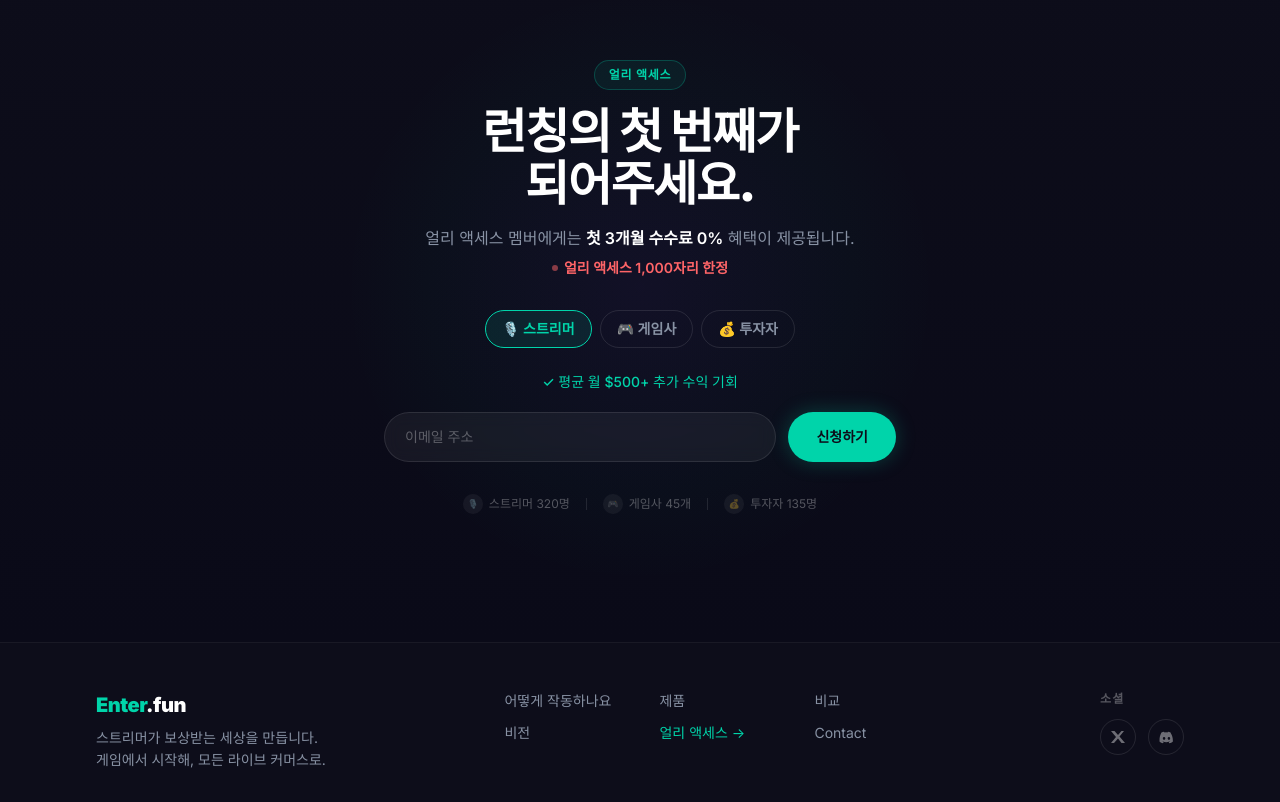
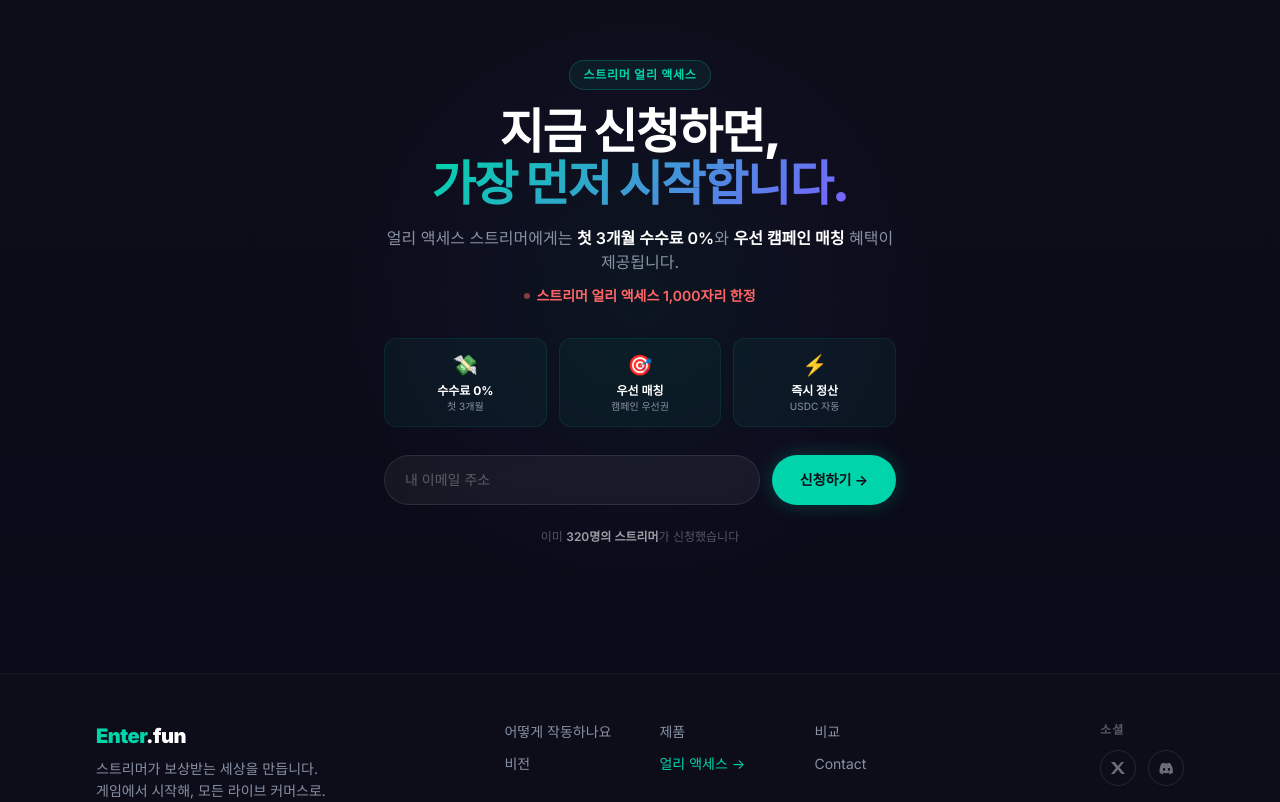
Before and after one commit to seojoonkim/enter-fun, a Next.js app: page / in a window 1280 px wide. Shown: the part 7345-8147 px from the top of the page. Built offline with nearby package versions, Linux system fonts and the light colour scheme; no server answers; a web font is replaced by a local one.

Commit message:
feat: waitlist — streamer only, remove game/investor options, add perks grid

```diff
--- a/src/components/WaitlistSection.tsx
+++ b/src/components/WaitlistSection.tsx
@@ -1,20 +1,12 @@
 "use client";
 
-import { AnimatePresence, motion, useInView } from "framer-motion";
+import { motion, useInView } from "framer-motion";
 import { type FormEvent } from "react";
+import { AnimatePresence } from "framer-motion";
 import { useRef, useState } from "react";
 import { isSupabaseReady, supabase } from "@/lib/supabase";
 
-type Role = "streamer" | "game" | "investor";
-
-const roles: Array<{ value: Role; label: string; desc: string }> = [
-  { value: "streamer", label: "🎙️ 스트리머", desc: "평균 월 $500+ 추가 수익 기회" },
-  { value: "game", label: "🎮 게임사", desc: "ROI 25x, 성과 기반 과금" },
-  { value: "investor", label: "💰 투자자", desc: "$18B 시장, 퍼스트 무버" },
-];
-
 export default function WaitlistSection() {
-  const [role, setRole] = useState<Role>("streamer");
   const [email, setEmail] = useState("");
   const [status, setStatus] = useState<"idle" | "success" | "duplicate" | "error">("idle");
   const [loading, setLoading] = useState(false);
@@ -25,8 +17,13 @@ export default function WaitlistSection() {
     const key = "waitlist-fallback";
     const raw = localStorage.getItem(key);
     const parsed = raw ? JSON.parse(raw) : [];
-    const nextList = Array.isArray(parsed) ? parsed.filter((item: string) => typeof item === "string") : [];
-    if (nextList.includes(nextEmail)) { setStatus("duplicate"); return false; }
+    const nextList = Array.isArray(parsed)
+      ? parsed.filter((item: string) => typeof item === "string")
+      : [];
+    if (nextList.includes(nextEmail)) {
+      setStatus("duplicate");
+      return false;
+    }
     nextList.push(nextEmail);
     localStorage.setItem(key, JSON.stringify(nextList));
     setStatus("success");
@@ -41,7 +38,7 @@ export default function WaitlistSection() {
     setStatus("idle");
     try {
       if (isSupabaseReady) {
-        const { error } = await supabase!.from("waitlist").insert({ email: nextEmail, role });
+        const { error } = await supabase!.from("waitlist").insert({ email: nextEmail, role: "streamer" });
         if (error) {
           if (error.code === "23505") setStatus("duplicate");
           else setStatus("error");
@@ -59,8 +56,6 @@ export default function WaitlistSection() {
     }
   };
 
-  const currentRole = roles.find((r) => r.value === role)!;
-
   return (
     <section
       id="waitlist"
@@ -70,8 +65,13 @@ export default function WaitlistSection() {
     >
       {/* Background glow */}
       <div className="pointer-events-none absolute inset-0">
-        <div className="absolute top-1/2 left-1/2 h-[600px] w-[600px] -translate-x-1/2 -translate-y-1/2 rounded-full opacity-40"
-          style={{ background: "radial-gradient(circle, rgba(123,97,255,0.15) 0%, rgba(0,212,170,0.05) 50%, transparent 70%)" }} />
+        <div
+          className="absolute top-1/2 left-1/2 h-[600px] w-[600px] -translate-x-1/2 -translate-y-1/2 rounded-full opacity-40"
+          style={{
+            background:
+              "radial-gradient(circle, rgba(0,212,170,0.12) 0%, rgba(123,97,255,0.06) 50%, transparent 70%)",
+          }}
+        />
       </div>
 
       <div className="container px-4 relative z-10">
@@ -83,60 +83,47 @@ export default function WaitlistSection() {
         >
           {/* Header */}
           <div className="text-center mb-8">
-            <span className="section-badge">얼리 액세스</span>
+            <span className="section-badge">스트리머 얼리 액세스</span>
             <h2 className="mt-4 text-[clamp(2rem,4vw,3rem)] font-black leading-[1.08] tracking-[-0.03em] text-white">
-              런칭의 첫 번째가
+              지금 신청하면,
               <br />
-              되어주세요.
+              <span className="gradient-text">가장 먼저 시작합니다.</span>
             </h2>
             <p className="mt-4 text-base text-gray">
-              얼리 액세스 멤버에게는{" "}
-              <span className="font-semibold text-white">첫 3개월 수수료 0%</span> 혜택이 제공됩니다.
+              얼리 액세스 스트리머에게는{" "}
+              <span className="font-semibold text-white">첫 3개월 수수료 0%</span>와{" "}
+              <span className="font-semibold text-white">우선 캠페인 매칭</span> 혜택이 제공됩니다.
             </p>
-            <p className="mt-2 flex items-center justify-center gap-1.5 text-sm text-red-400 font-semibold">
+            <p className="mt-3 flex items-center justify-center gap-1.5 text-sm text-red-400 font-semibold">
               <span className="h-1.5 w-1.5 rounded-full bg-red-400 animate-pulse" />
-              얼리 액세스 1,000자리 한정
+              스트리머 얼리 액세스 1,000자리 한정
             </p>
           </div>
 
-          {/* Role selector */}
-          <div className="flex gap-2 flex-wrap justify-center mb-6">
-            {roles.map((r) => (
-              <button
-                key={r.value}
-                type="button"
-                onClick={() => setRole(r.value)}
-                className={`rounded-full border px-4 py-2 text-sm font-semibold transition-all duration-200 ${
-                  role === r.value
-                    ? "border-mint bg-mint/10 text-mint"
-                    : "border-white/10 text-gray hover:border-white/20 hover:text-white"
-                }`}
+          {/* Perks */}
+          <div className="mb-7 grid grid-cols-3 gap-3">
+            {[
+              { icon: "💸", label: "수수료 0%", sub: "첫 3개월" },
+              { icon: "🎯", label: "우선 매칭", sub: "캠페인 우선권" },
+              { icon: "⚡", label: "즉시 정산", sub: "USDC 자동" },
+            ].map((perk) => (
+              <div
+                key={perk.label}
+                className="rounded-xl border border-mint/10 bg-mint/5 px-3 py-3 text-center"
               >
-                {r.label}
-              </button>
+                <p className="text-xl">{perk.icon}</p>
+                <p className="mt-1 text-xs font-bold text-white">{perk.label}</p>
+                <p className="text-[10px] text-gray">{perk.sub}</p>
+              </div>
             ))}
           </div>
-
-          {/* Role value prop */}
-          <AnimatePresence mode="wait">
-            <motion.p
-              key={role}
-              className="mb-5 text-center text-sm font-medium text-mint"
-              initial={{ opacity: 0, y: 6 }}
-              animate={{ opacity: 1, y: 0 }}
-              exit={{ opacity: 0, y: -6 }}
-              transition={{ duration: 0.2 }}
-            >
-              ✓ {currentRole.desc}
-            </motion.p>
-          </AnimatePresence>
 
           {/* Form */}
           <form onSubmit={handleSubmit} className="flex flex-col gap-3 sm:flex-row">
             <input
               value={email}
               onChange={(e) => setEmail(e.target.value)}
-              placeholder="이메일 주소"
+              placeholder="내 이메일 주소"
               type="email"
               required
               className="flex-1 rounded-full border border-white/10 bg-white/5 px-5 py-3.5 text-sm text-white placeholder-white/30 outline-none backdrop-blur-sm transition focus:border-mint focus:ring-1 focus:ring-mint/20"
@@ -146,7 +133,7 @@ export default function WaitlistSection() {
               disabled={loading}
               className="shrink-0 rounded-full bg-mint px-7 py-3.5 text-sm font-bold text-dark shadow-[0_0_20px_rgba(0,212,170,0.25)] transition hover:scale-[1.02] hover:shadow-[0_0_32px_rgba(0,212,170,0.4)] disabled:opacity-60 active:scale-[0.98]"
             >
-              {loading ? "처리 중…" : "신청하기"}
+              {loading ? "처리 중…" : "신청하기 →"}
             </button>
           </form>
 
@@ -155,15 +142,17 @@ export default function WaitlistSection() {
             {status !== "idle" && (
               <motion.p
                 className={`mt-3 text-center text-sm ${
-                  status === "success" ? "text-mint" :
-                  status === "duplicate" ? "text-yellow-400" :
-                  "text-red-400"
+                  status === "success"
+                    ? "text-mint"
+                    : status === "duplicate"
+                    ? "text-yellow-400"
+                    : "text-red-400"
                 }`}
                 initial={{ opacity: 0, y: 4 }}
                 animate={{ opacity: 1, y: 0 }}
                 exit={{ opacity: 0 }}
               >
-                {status === "success" && "🎉 신청 완료! 곧 연락드릴게요."}
+                {status === "success" && "🎉 신청 완료! 런칭 전 가장 먼저 연락드릴게요."}
                 {status === "duplicate" && "이미 등록된 이메일입니다."}
                 {status === "error" && "오류가 발생했습니다. 다시 시도해주세요."}
               </motion.p>
@@ -171,22 +160,10 @@ export default function WaitlistSection() {
           </AnimatePresence>
 
           {/* Social proof */}
-          <div className="mt-8 flex items-center justify-center gap-4 text-xs text-white/30">
-            <span className="flex items-center gap-1.5">
-              <span className="flex h-5 w-5 items-center justify-center rounded-full bg-white/5 text-[9px]">🎙️</span>
-              스트리머 320명
-            </span>
-            <span className="h-3 w-px bg-white/10" />
-            <span className="flex items-center gap-1.5">
-              <span className="flex h-5 w-5 items-center justify-center rounded-full bg-white/5 text-[9px]">🎮</span>
-              게임사 45개
-            </span>
-            <span className="h-3 w-px bg-white/10" />
-            <span className="flex items-center gap-1.5">
-              <span className="flex h-5 w-5 items-center justify-center rounded-full bg-white/5 text-[9px]">💰</span>
-              투자자 135명
-            </span>
-          </div>
+          <p className="mt-6 text-center text-xs text-white/30">
+            이미{" "}
+            <span className="font-semibold text-white/60">320명의 스트리머</span>가 신청했습니다
+          </p>
         </motion.div>
       </div>
     </section>
```
